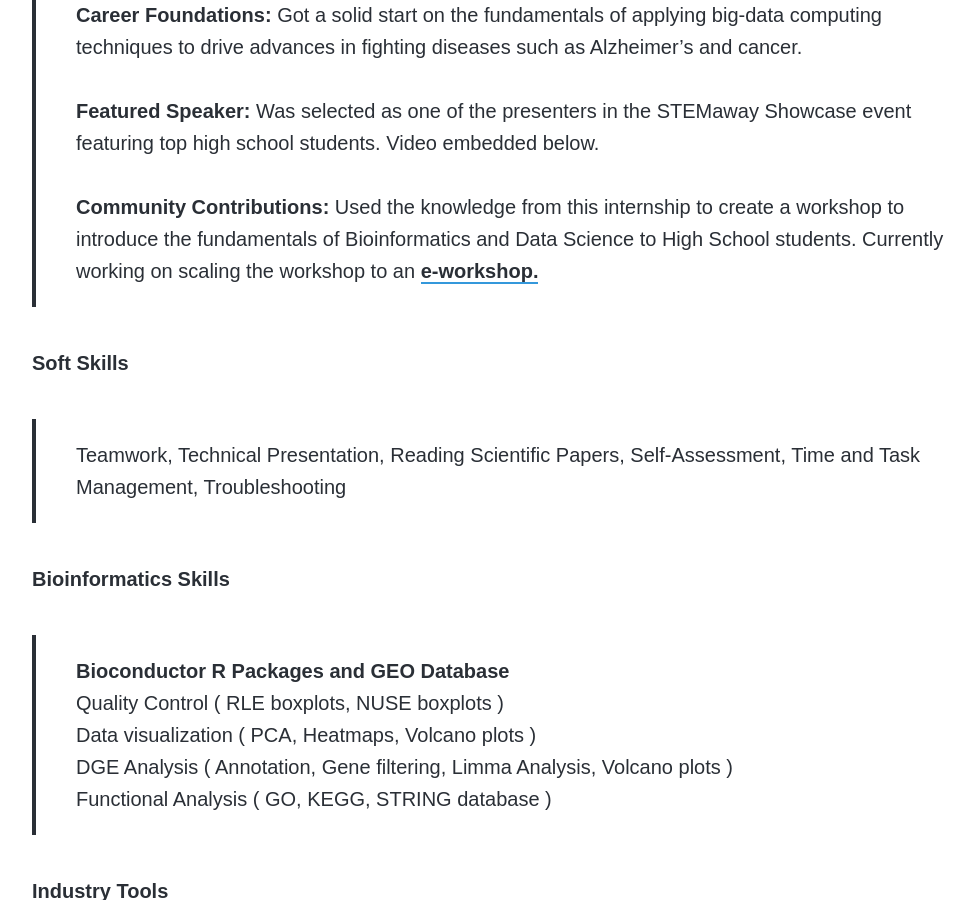
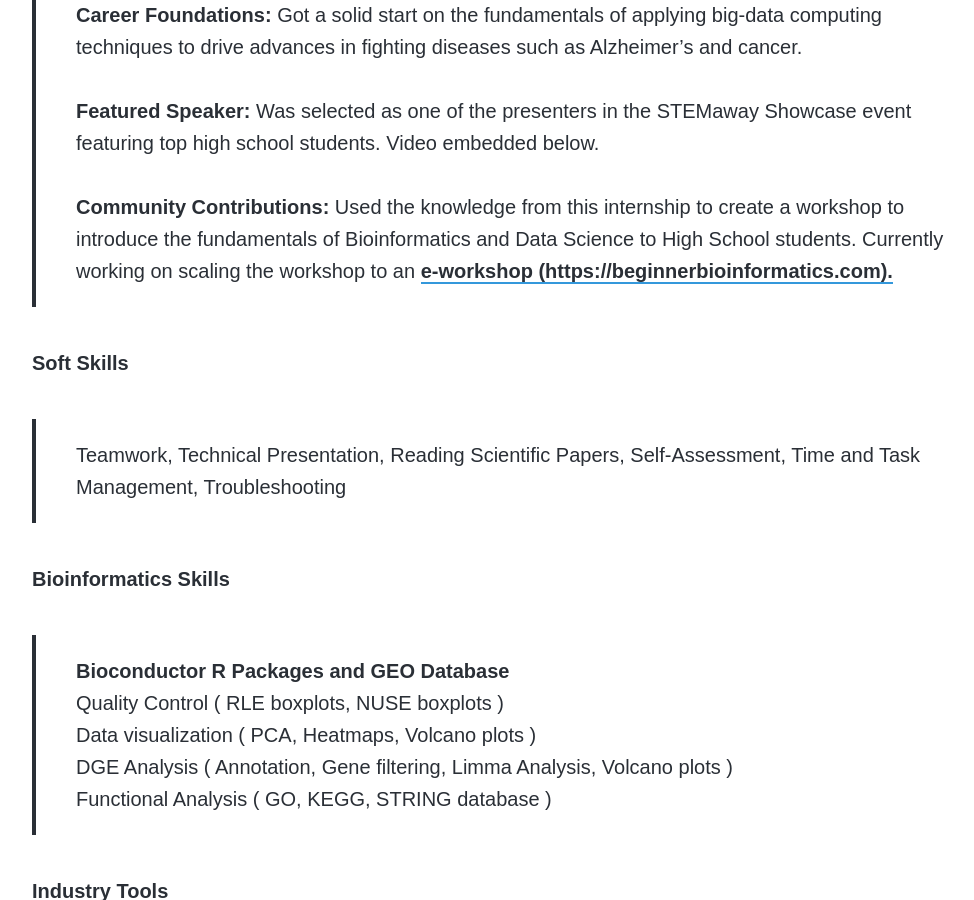
Before and after one commit to disha-22/disha-22.github.io, a Jekyll site: the page built from _projects/bio.md, in a window 1280 px wide and 900 px high, scrolled down 1545 px. Shown: the whole window, without its empty margins (138-1112 px from the left). Built offline with Jekyll 4.4.1, drawn with Linux system fonts in a browser that asks for light colours; nearby versions of some CDN libraries; some web fonts are replaced; some of the changed lines change nothing that is shown.

Commit message:
Update bio.md

```diff
--- a/_projects/bio.md
+++ b/_projects/bio.md
@@ -17,7 +17,7 @@
 <h6> Highlights </h6>
 > <b>Career Foundations:</b> Got a solid start on the fundamentals of applying big-data computing techniques to drive advances in fighting diseases such as Alzheimer's and cancer.
 <br><br> <b>Featured Speaker:</b> Was selected as one of the presenters in the STEMaway Showcase event featuring top high school students. Video embedded below.
-<br><br> <b>Community Contributions:</b> Used the knowledge from this internship to create a workshop to introduce the fundamentals of Bioinformatics and Data Science to High School students. Currently working on scaling the workshop to an <a  href="https://beginnerbioinformatics.com"> e-workshop. </a>
+<br><br> <b>Community Contributions:</b> Used the knowledge from this internship to create a workshop to introduce the fundamentals of Bioinformatics and Data Science to High School students. Currently working on scaling the workshop to an <a  href="https://beginnerbioinformatics.com"> e-workshop (https://beginnerbioinformatics.com). </a>
 
 <h6> Soft Skills </h6>
 > Teamwork, Technical Presentation, Reading Scientific Papers, Self-Assessment, Time and Task Management, Troubleshooting
```
